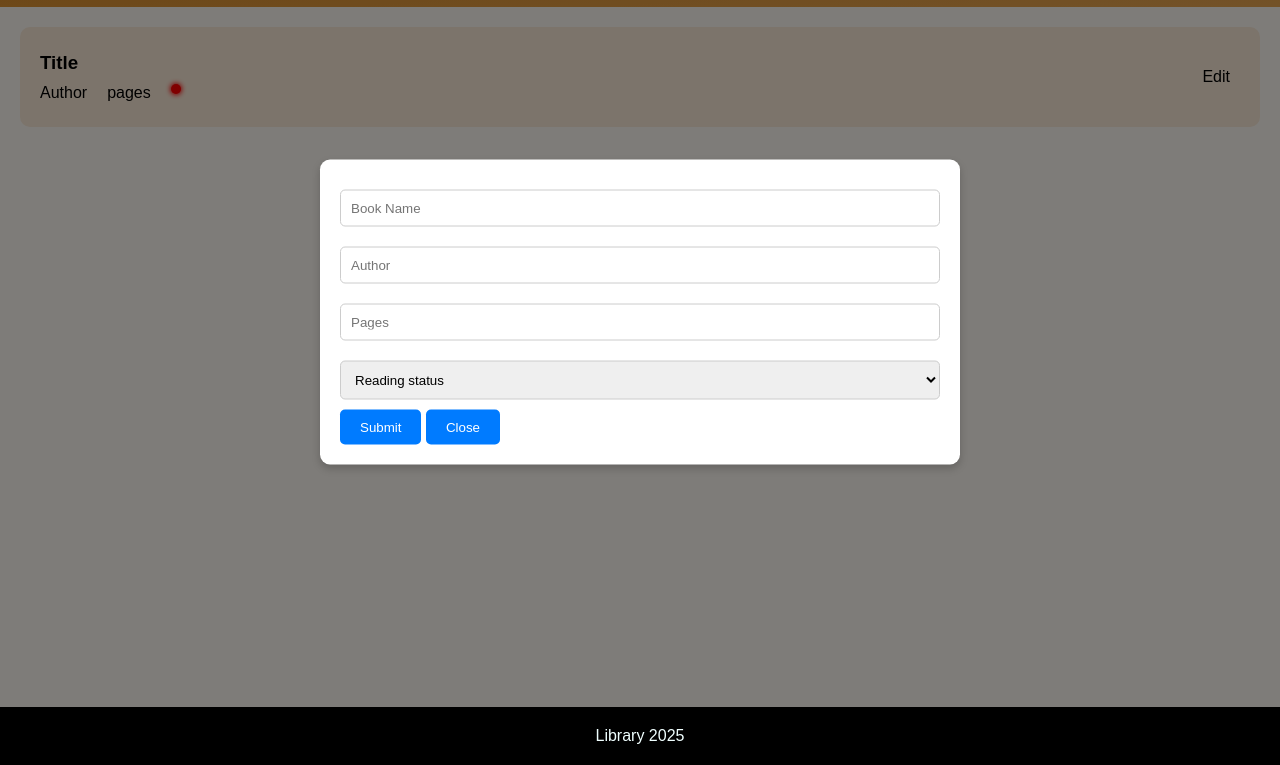
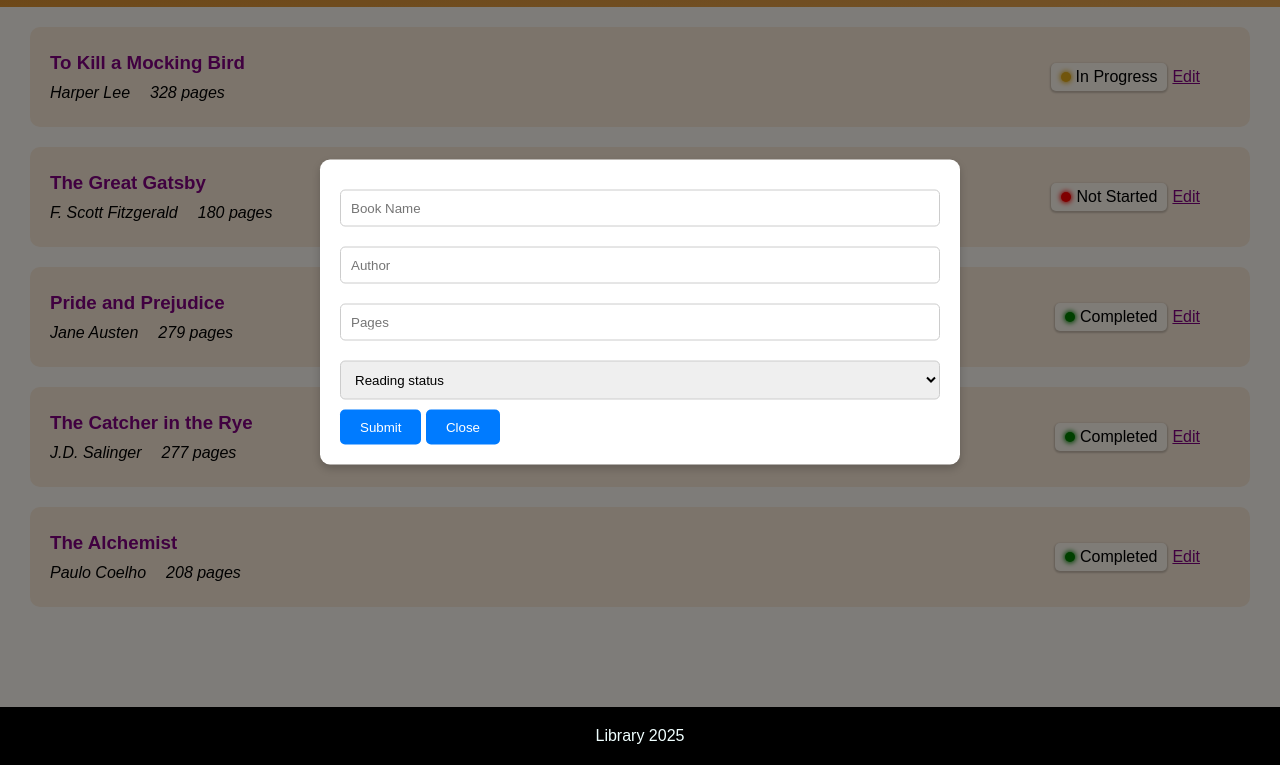
Before and after one commit to Pavan-Devada/Git-test, a website: page Library/index.html in a window 1280 px wide. Both pictures are taken after a click on the button "Add Book". Shown: the part 88-853 px from the top of the page. Drawn offline with Linux system fonts and the light colour scheme; a web font is replaced by a local one.

Commit message:
validations added and the cards are created

```diff
--- a/Library/bookInfo.js
+++ b/Library/bookInfo.js
@@ -4,6 +4,7 @@ const popup = document.getElementById("popup");
 const overlay = document.getElementById("overlay");
 const submitButton = document.getElementById("submit");
 const closeButton = document.getElementById("close");
+const popupError = document.querySelector(".popup-error");
 
 function hidePopup() {
     popup.style.display = "none";
@@ -16,6 +17,11 @@ function unhidePopup() {
 }
 
 addButton.addEventListener("click", () => {
+    removePopupError();
+    let title = document.getElementById("name").value = "";
+    let author = document.getElementById("author").value = "";
+    let pages = document.getElementById("pages").value = "";
+    let read = document.getElementById("read").value = "";
     unhidePopup()
 });
 
@@ -28,15 +34,135 @@ closeButton.addEventListener("click", () => {
 });
 
 submitButton.addEventListener("click", () => {
+    removePopupError();
+    let errors = []
     let title = document.getElementById("name").value;
     let author = document.getElementById("author").value;
     let pages = document.getElementById("pages").value;
     let read = document.getElementById("read").value;
-    newBook(title, author, pages, read);
+    if (title === "") {
+        errors.push("Title")
+    }
+    if (author === "") {
+        errors.push("Author")
+    }
+    if (pages === "") {
+        errors.push("Pages");
+    }
+    if (read === "") {
+        errors.push("Reading Status")
+    }
+    if (errors.length === 0) {
+        if (pages.includes(".") || isNaN(Number(pages))) {
+            displayPopupError(errors, true)
+        }
+        else {
+            newBook(title, author, pages, read);
+            allBooks.push([this.title, this.author, this.pages, this.read]);
+            hidePopup();
+        }
 
+    }
+    else {
+        displayPopupError(errors, false);
+    }
 })
 
+function displayPopupError(errors, decimalError) {
+    if (errors.length) {
+        popupError.textContent = `The ${errors.join(", ")} cannot be empty`;
+    }
+    if (decimalError) {
+        popupError.textContent = "Enter valid number of pages";
+    }
+    popupError.style.display = "block";
+}
+
+function removePopupError() {
+    popupError.style.display = "none";
+}
+
 // popup working end
+
+
+//creating cards
+
+function createCard(a, b, c, d) {
+    let bookCards = document.querySelector(".book-cards");
+
+    // Create the main card container
+    const card = document.createElement('div');
+    card.className = 'card';
+
+    // Create the book-information container
+    const bookInformation = document.createElement('div');
+    bookInformation.className = 'book-information';
+
+    // Create the bookName container
+    const bookName = document.createElement('div');
+    bookName.className = 'bookName';
+    const title = document.createElement('h3');
+    title.textContent = a;
+    bookName.appendChild(title);
+
+    // Create the book-additionalInfo container
+    const bookAdditionalInfo = document.createElement('div');
+    bookAdditionalInfo.className = 'book-additionalInfo';
+
+    const authorName = document.createElement('p');
+    authorName.className = 'authorName';
+    authorName.textContent = b;
+
+    const pages = document.createElement('p');
+    pages.className = 'pages';
+    pages.textContent = c + " pages";
+
+    bookAdditionalInfo.appendChild(authorName);
+    bookAdditionalInfo.appendChild(pages);
+
+    // Append bookName and bookAdditionalInfo to bookInformation
+    bookInformation.appendChild(bookName);
+    bookInformation.appendChild(bookAdditionalInfo);
+
+    // Create the status-edit container
+    const statusEdit = document.createElement('div');
+    statusEdit.className = 'status-edit';
+
+    // Create the reading-status container
+    const readingStatus = document.createElement('div');
+    readingStatus.className = 'reading-status';
+
+    const statusIcon = document.createElement('p');
+    statusIcon.className = `status-icon ${d === "notStarted" ? "status-red" : d === "inProgress" ? "status-orange" : "status-green"}`;
+
+
+    const status = document.createElement('p');
+    status.className = 'status';
+    status.textContent = `${d === "notStarted" ? "Not Started" : d === "inProgress" ? "In Progress" : "Completed"}`;
+
+    readingStatus.appendChild(statusIcon);
+    readingStatus.appendChild(status);
+
+    // Create the edit-button span
+    const editButton = document.createElement('span');
+    editButton.className = 'edit-button';
+    editButton.textContent = 'Edit';
+
+    // Append readingStatus and editButton to statusEdit
+    statusEdit.appendChild(readingStatus);
+    statusEdit.appendChild(editButton);
+
+    // Append bookInformation and statusEdit to card
+    card.appendChild(bookInformation);
+    card.appendChild(statusEdit);
+
+    // Append the card to the body or another container
+    bookCards.appendChild(card);
+}
+
+//traversing through cards
+
+//all other content
 
 let allBooks = [];
 
@@ -46,15 +172,15 @@ function newBook(title, author, pages, read) {
     this.pages = pages;
     this.read = read;
     allBooks.push([this.title, this.author, this.pages, this.read]);
-    console.log(allBooks)
+    createCard(this.title, this.author, this.pages, this.read);
 }
 
 function defaultBooks() {
-    Book("To Kill a Mocking Bird", "Harper Lee", "328", "No");
-    Book("The Great Gatsby", "F. Scott Fitzgerald", "180", "No");
-    Book("Pride and Prejudice", "Jane Austen", "279", "No");
-    Book("The Catcher in the Rye", "J.D. Salinger", "277", "No");
-    Book("The Alchemist", "Paulo Coelho", "208", "No");
+    newBook("To Kill a Mocking Bird", "Harper Lee", "328", "inProgress");
+    newBook("The Great Gatsby", "F. Scott Fitzgerald", "180", "notStarted");
+    newBook("Pride and Prejudice", "Jane Austen", "279", "completed");
+    newBook("The Catcher in the Rye", "J.D. Salinger", "277", "No");
+    newBook("The Alchemist", "Paulo Coelho", "208", "No");
 
 }
 
--- a/Library/index.html
+++ b/Library/index.html
@@ -27,13 +27,14 @@
         </div>
 
         <div class="popup" id="popup">
+            <p class="popup-error"></p>
             <input type="text" placeholder="Book Name" id="name">
             <input type="text" placeholder="Author" id="author">
             <input type="text" placeholder="Pages" id="pages">
             <select name="read" id="read">
                 <option value="" disabled selected>Reading status</option>
-                <option value="started">Not Started</option>
-                <option value="Inprogress">Inprogress</option>
+                <option value="notStarted">Not Started</option>
+                <option value="inProgress">Inprogress</option>
                 <option value="completed">Completed</option>
 
             </select>
@@ -44,21 +45,6 @@
 
         <div class="main-body">
             <div class="book-cards">
-                <div class="card">
-                    <div class="book-information">
-                        <div class="bookName">
-                            <h3>Title</h3>
-                        </div>
-                        <div class="book-additionalInfo">
-                            <p class="authorName">Author</p>
-                            <p class="pages">pages</p>
-                            <p class="reading-status-red"></p>
-                        </div>
-                    </div>
-                    <div class="edit-bookInfo">
-                        <span>Edit</span>
-                    </div>
-                </div>
             </div>
         </div>
         <footer class="footer">
--- a/Library/style.css
+++ b/Library/style.css
@@ -62,7 +62,7 @@ body{
 
 .main-body{
     min-height: calc(100vh - 100px);
-    padding: 20px;
+    padding: 20px 30px;
 }
 
 .card{
@@ -73,41 +73,66 @@ body{
     display: flex;
     justify-content: space-between;
     align-items: center;
+    margin-bottom: 20px;
 }
 
 .bookName{
     margin-bottom: 10px;
+    color: purple;
 }
 
 .book-additionalInfo{
     display: flex;
+    font-style: italic;
 }
 
 .authorName, .pages{
     margin-right: 20px;
 }
 
-.reading-status-red{
+.status-edit{
+    margin-right: 20px;
+}
+
+.status-icon{
     height: 10px;
     width: 10px;
     border-radius: 50%;
+    display: inline-block;
+    margin-right: 5px;
+}
+.status-red{
     background-color: red;
     box-shadow: 0px 0px 5px 1px #ff0000;
 }
 
-.reading-status-green{
-    height: 10px;
-    width: 10px;
-    border-radius: 50%;
+.status-green{
     background-color: green;
     box-shadow: 0px 0px 5px 1px green;
 }
-.reading-status-orange{
-    height: 10px;
-    width: 10px;
-    border-radius: 50%;
+.status-orange{
     background-color: #e4ab18;
     box-shadow: 0px 0px 5px 1px #e4ab18;
+}
+
+.reading-status{
+    display: inline-block;
+    background-color: #fff9f0;
+    padding: 5px 10px;
+    margin: 0 5px;
+    border-radius: 5px;
+    box-shadow: 0px 1px 2px 1px rgb(0,0,0,0.2);
+}
+
+.status{
+    display: inline-block;
+}
+
+.edit-button{
+    display: inline-block;
+    text-decoration: underline;
+    color: purple;
+    cursor: pointer;
 }
 
 .footer{
@@ -153,6 +178,11 @@ body{
     z-index: 999;
 }
 
+.popup-error{
+    color: #ff0000;
+    font-size: 0.75rem;
+}
+
 .popup input, select {
     width: 100%;
     padding: 10px;
```
